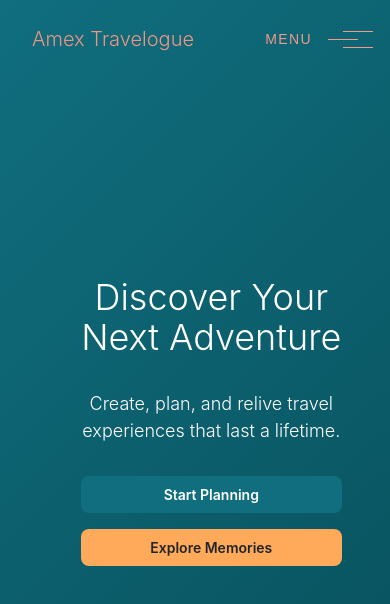
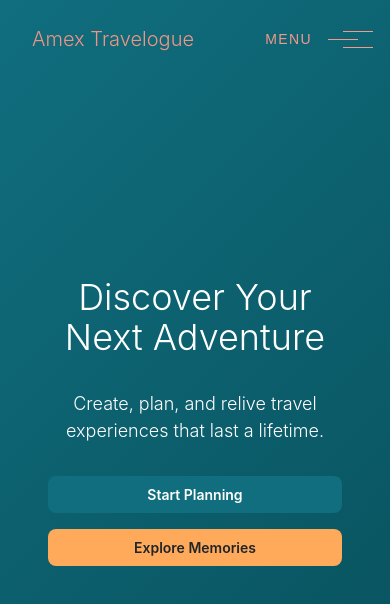
Before and after one commit to Anil-Venugopal/amex-travelogue, a React (Vite) app: page / in a window 390 px wide. Shown: the top 604 px of the page. Built offline with nearby package versions, Linux system fonts and the light colour scheme.

Commit message:
feat(project): setting up project-3

```diff
--- a/src/components/common/CustomCursor.jsx
+++ b/src/components/common/CustomCursor.jsx
@@ -1,15 +1,12 @@
-import { useState, useEffect, useRef } from 'react';
+import { useState, useEffect } from 'react';
 import '../../styles/CustomCursor.css';
 
 const CustomCursor = () => {
-  const [dotPosition, setDotPosition] = useState({ x: 0, y: 0 });
+  const [position, setPosition] = useState({ x: 0, y: 0 });
+  const [targetPosition, setTargetPosition] = useState({ x: 0, y: 0 });
   const [hidden, setHidden] = useState(true);
   const [clicked, setClicked] = useState(false);
   const [linkHovered, setLinkHovered] = useState(false);
-  const ringRef = useRef(null);
-  const dotRef = useRef(null);
-  const mouse = useRef({ x: 0, y: 0 });
-  const ring = useRef({ x: 0, y: 0 });
 
   useEffect(() => {
     const mobileCheck = () => {
@@ -17,17 +14,31 @@ const CustomCursor = () => {
         navigator.userAgent
       );
     };
-    if (mobileCheck()) return;
+
+    if (mobileCheck()) {
+      return;
+    }
+
+    let animationFrameId;
 
     const updatePosition = (e) => {
-      mouse.current = { x: e.clientX, y: e.clientY };
-      setDotPosition({ x: e.clientX, y: e.clientY });
+      setPosition({ x: e.clientX, y: e.clientY });
       setHidden(false);
     };
+
+    const animate = () => {
+      setTargetPosition(prev => ({
+        x: prev.x + (position.x - prev.x) * 0.15,
+        y: prev.y + (position.y - prev.y) * 0.15
+      }));
+      animationFrameId = requestAnimationFrame(animate);
+    };
+
     const handleMouseDown = () => setClicked(true);
     const handleMouseUp = () => setClicked(false);
     const handleMouseEnter = () => setHidden(false);
     const handleMouseLeave = () => setHidden(true);
+
     const handleLinkHoverStart = (e) => {
       if (
         e.target.tagName.toLowerCase() === 'a' ||
@@ -41,12 +52,16 @@ const CustomCursor = () => {
         setLinkHovered(false);
       }
     };
+
     window.addEventListener('mousemove', updatePosition);
     window.addEventListener('mousedown', handleMouseDown);
     window.addEventListener('mouseup', handleMouseUp);
     document.addEventListener('mouseenter', handleMouseEnter);
     document.addEventListener('mouseleave', handleMouseLeave);
     document.addEventListener('mouseover', handleLinkHoverStart);
+
+    animationFrameId = requestAnimationFrame(animate);
+
     return () => {
       window.removeEventListener('mousemove', updatePosition);
       window.removeEventListener('mousedown', handleMouseDown);
@@ -54,44 +69,31 @@ const CustomCursor = () => {
       document.removeEventListener('mouseenter', handleMouseEnter);
       document.removeEventListener('mouseleave', handleMouseLeave);
       document.removeEventListener('mouseover', handleLinkHoverStart);
+      cancelAnimationFrame(animationFrameId);
     };
-  }, []);
-
-  // Animation for ring drag effect
-  useEffect(() => {
-    let animationFrame;
-    const animate = () => {
-      ring.current.x += (mouse.current.x - ring.current.x) * 0.18;
-      ring.current.y += (mouse.current.y - ring.current.y) * 0.18;
-      if (ringRef.current) {
-        ringRef.current.style.left = ring.current.x + 'px';
-        ringRef.current.style.top = ring.current.y + 'px';
-      }
-      if (dotRef.current) {
-        dotRef.current.style.left = dotPosition.x + 'px';
-        dotRef.current.style.top = dotPosition.y + 'px';
-      }
-      animationFrame = requestAnimationFrame(animate);
-    };
-    animate();
-    return () => cancelAnimationFrame(animationFrame);
-  }, [dotPosition]);
+  }, [position]);
 
   if (hidden) return null;
 
   return (
     <>
       <div
-        ref={dotRef}
         className={`cursor-dot ${clicked ? 'cursor-dot--clicked' : ''} ${
           linkHovered ? 'cursor-dot--hover' : ''
         }`}
+        style={{
+          left: `${position.x}px`,
+          top: `${position.y}px`,
+        }}
       />
       <div
-        ref={ringRef}
         className={`cursor-ring ${clicked ? 'cursor-ring--clicked' : ''} ${
           linkHovered ? 'cursor-ring--hover' : ''
         }`}
+        style={{
+          left: `${targetPosition.x}px`,
+          top: `${targetPosition.y}px`,
+        }}
       />
     </>
   );
--- a/src/pages/Home.jsx
+++ b/src/pages/Home.jsx
@@ -23,6 +23,7 @@ const Home = () => {
     <div className="home-page">
       <section className="hero home-hero">
         <div className="hero-bg"></div>
+        <div className="hero-person"></div>
         <div className="hero-content animate-stagger">
           <h1 className="hero-title">Discover Your Next Adventure</h1>
           <p className="hero-subtitle">Create, plan, and relive travel experiences that last a lifetime.</p>
--- a/src/styles/CustomCursor.css
+++ b/src/styles/CustomCursor.css
@@ -5,47 +5,48 @@
   z-index: var(--z-index-cursor);
   border-radius: 50%;
   transform: translate(-50%, -50%);
-  transition: transform 0.18s cubic-bezier(0.22, 1, 0.36, 1);
 }
 
 .cursor-dot {
-  width: 8px;
-  height: 8px;
+  width: 6px;
+  height: 6px;
   background-color: var(--color-white);
   box-shadow: 0 0 10px rgba(0, 0, 0, 0.3);
   transition: width 0.2s, height 0.2s, background-color 0.2s;
+  will-change: transform;
 }
 
 .cursor-ring {
-  width: 40px;
-  height: 40px;
+  width: 32px;
+  height: 32px;
   border: 1px solid var(--color-white);
-  transition: width 0.3s, height 0.3s, border-color 0.3s, border-width 0.3s, transform 0.3s;
+  transition: width 0.3s, height 0.3s, border-color 0.3s, transform 0.3s;
   transition-timing-function: cubic-bezier(0.22, 1, 0.36, 1);
+  will-change: transform;
 }
 
 .cursor-dot--clicked {
-  width: 16px;
-  height: 16px;
+  width: 12px;
+  height: 12px;
   background-color: var(--color-accent);
 }
 
 .cursor-ring--clicked {
-  width: 32px;
-  height: 32px;
+  width: 24px;
+  height: 24px;
   border-color: var(--color-accent);
   transform: translate(-50%, -50%) scale(0.9);
 }
 
 .cursor-dot--hover {
-  width: 12px;
-  height: 12px;
+  width: 8px;
+  height: 8px;
   background-color: var(--color-primary);
 }
 
 .cursor-ring--hover {
-  width: 48px;
-  height: 48px;
+  width: 40px;
+  height: 40px;
   border-color: var(--color-primary);
   border-width: 2px;
   transform: translate(-50%, -50%) scale(1.1);
--- a/src/styles/Home.css
+++ b/src/styles/Home.css
@@ -1,6 +1,8 @@
 /* Hero Section */
 .home-hero {
-  background-color: var(--color-gray-900);
+  background: linear-gradient(135deg, #106E7E, #084F5B);
+  position: relative;
+  overflow: hidden;
 }
 
 .hero-bg {
@@ -9,8 +11,44 @@
   left: 0;
   width: 100%;
   height: 100%;
-  background: radial-gradient(ellipse at 60% 40%, rgba(255,255,255,0.10) 0%, rgba(42,180,217,0.10) 60%, rgba(10,60,89,0.85) 100%), linear-gradient(120deg, #0a3c59 0%, #2bb6d9 100%);
-  z-index: -1;
+  opacity: 0.4;
+  background-position: center;
+  background-size: cover;
+  background-repeat: no-repeat;
+}
+
+.hero-bg::after {
+  content: '';
+  position: absolute;
+  top: 0;
+  left: 0;
+  width: 100%;
+  height: 100%;
+  background: linear-gradient(135deg, rgba(16, 110, 126, 0.9), rgba(8, 79, 91, 0.9));
+}
+
+.hero-person {
+  position: absolute;
+  right: 0;
+  bottom: 0;
+  width: 45%;
+  height: 90%;
+  background-image: url('https://images.pexels.com/photos/1181686/pexels-photo-1181686.jpeg?auto=compress&cs=tinysrgb&w=1260&h=750&dpr=2');
+  background-position: center;
+  background-size: cover;
+  mask-image: linear-gradient(to left, #000 40%, transparent 100%);
+  -webkit-mask-image: linear-gradient(to left, #000 40%, transparent 100%);
+}
+
+.hero-content {
+  position: relative;
+  z-index: var(--z-index-above);
+  max-width: 900px;
+  margin-left: 10%;
+  opacity: 0;
+  transform: translateY(40px);
+  animation: fadeInUp 1s cubic-bezier(0.4, 0, 0.2, 1) forwards;
+  animation-delay: 0.5s;
 }
 
 .hero-cta {
@@ -218,7 +256,6 @@
   padding: var(--space-4) 0;
   margin: 0 -16px;
   padding: 0 16px;
-  /* Hide scrollbar */
   scrollbar-width: none;
   -ms-overflow-style: none;
 }
@@ -250,7 +287,7 @@
 }
 
 .testimonial-text::before {
-  content: '"';
+  content: "";
   font-size: 4rem;
   position: absolute;
   top: -2rem;
@@ -306,6 +343,10 @@
 
 /* Media Queries */
 @media (max-width: 1024px) {
+  .hero-person {
+    width: 35%;
+  }
+
   .features-grid,
   .destinations-grid {
     grid-template-columns: repeat(2, 1fr);
@@ -317,6 +358,16 @@
 }
 
 @media (max-width: 768px) {
+  .hero-person {
+    display: none;
+  }
+
+  .hero-content {
+    margin: 0 auto;
+    text-align: center;
+    padding: 0 var(--space-4);
+  }
+
   .hero-cta {
     flex-direction: column;
     gap: var(--space-4);
```
